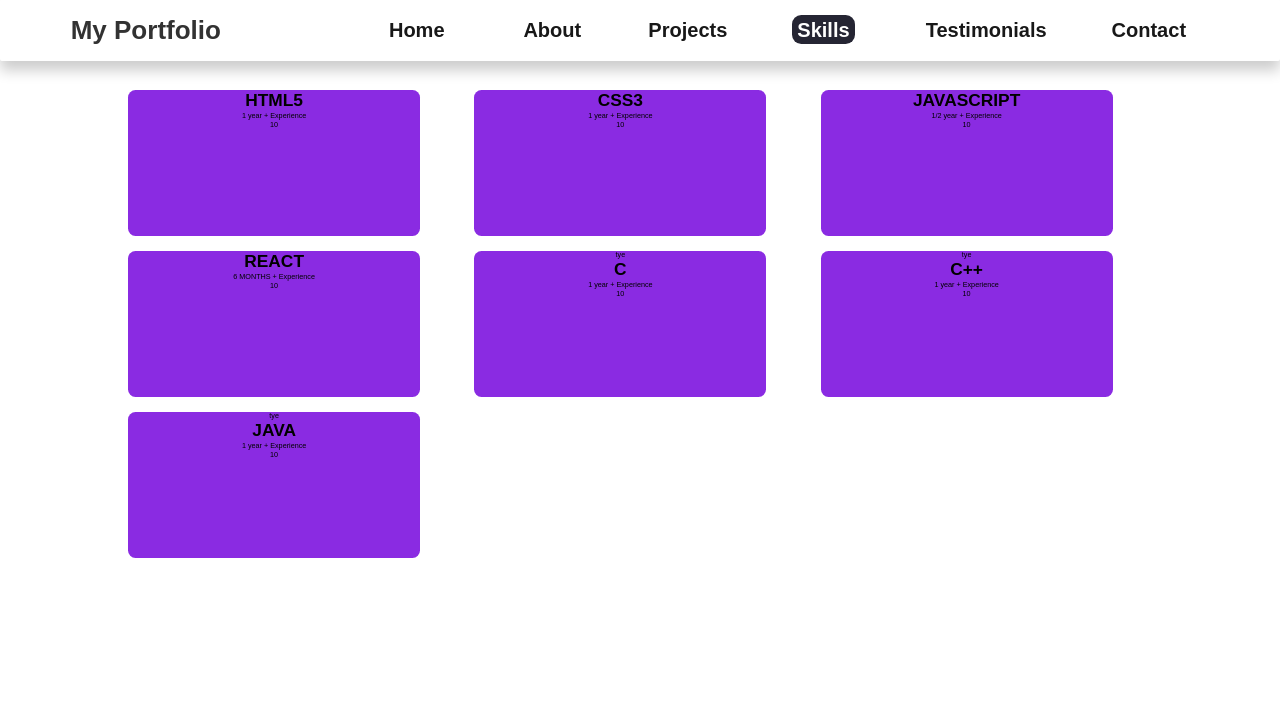
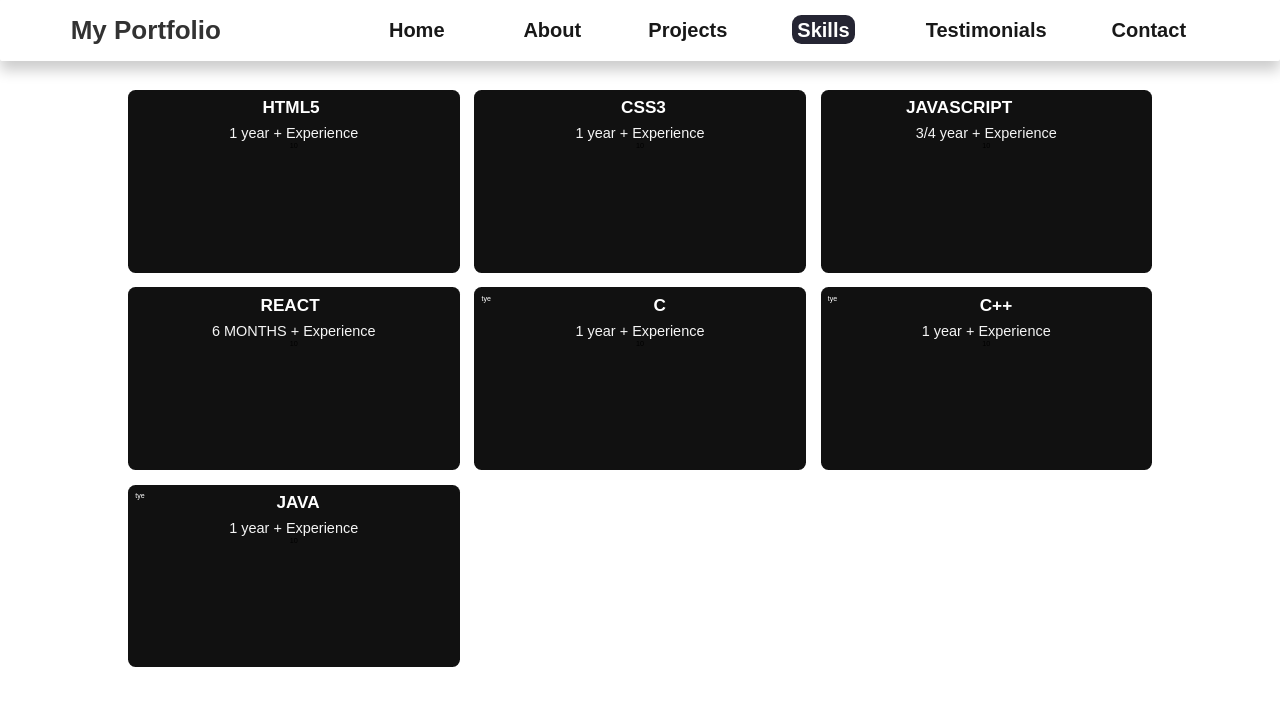
Before and after one commit to iamkorir3/portfolio, a React (Vite) app: page /Skills in a window 1280 px wide. Shown: the top 706 px of the page. Built offline with nearby package versions, Linux system fonts and the light colour scheme.

Commit message:
contact page

```diff
--- a/src/Pages/Contact.jsx
+++ b/src/Pages/Contact.jsx
@@ -1,10 +1,13 @@
 import Navigation from "../components/Navigation";
+import ContactMe from "../components/ContactMe";
 
 function Contact() {
   return (
     <div>
-       <Navigation/>
-      <h1>contact me</h1>
+      <div>
+        <Navigation />
+      </div>
+      <ContactMe />
     </div>
   );
 }
--- a/src/components/Aboutcompo.module.css
+++ b/src/components/Aboutcompo.module.css
@@ -32,7 +32,7 @@
 }
 .infoTitle p {
   font-size: 2.8rem;
-  opacity: 50%;
+  opacity: 70%;
   width: fit-content;
   margin: 0 auto;
 }
--- /dev/null
+++ b/src/components/ContactMe.jsx
@@ -0,0 +1,14 @@
+import styles from "./ContactMe.module.css";
+
+function ContactMe() {
+  return (
+    <div className={styles.container}>
+      <div className={styles.infoTitle}>
+        <h2>About Me</h2>
+        <p>Discover More about me, story behind my Work</p>
+      </div>
+    </div>
+  );
+}
+
+export default ContactMe;
--- /dev/null
+++ b/src/components/ContactMe.module.css
@@ -0,0 +1,21 @@
+.container {
+  display: flex;
+  background-color: rgba(232, 233, 239, 0.936);
+  background-color: white;
+  padding: 2rem 1rem;
+  width: 100%;
+  border-radius: 2px;
+  box-shadow: 0 10px 15px rgba(0, 0, 0, 0.2);
+}
+.infoTitle h2 {
+  font-size: 4.8rem;
+  width: fit-content;
+  margin: 0 auto;
+  margin-top: 3rem;
+}
+.infoTitle p {
+  font-size: 2.8rem;
+  opacity: 50%;
+  width: fit-content;
+  margin: 0 auto;
+}
--- a/src/components/Myskills.jsx
+++ b/src/components/Myskills.jsx
@@ -4,26 +4,27 @@ const skills = [
   {
     name: "HTML5",
     strength: 10,
-    logo: <ion-icon name="logo-html5"></ion-icon>,
+    logo: <ion-icon color="red" name="logo-html5"></ion-icon>,
     time: "1 year + Experience",
   },
   {
     name: "CSS3",
     strength: 10,
-    logo: <ion-icon name="logo-css3"></ion-icon>,
+    logo: <ion-icon color="purple" name="logo-css3"></ion-icon>,
     time: "1 year + Experience",
   },
   {
-    name: "JAVASCRIPT",
+    name: "  JAVASCRIPT",
     strength: 10,
-    logo: <ion-icon name="logo-javascript"></ion-icon>,
-    time: "1/2 year + Experience",
+    logo: <ion-icon color="yellow" name="logo-javascript"></ion-icon>,
+    time: "3/4 year + Experience",
   },
   {
     name: "REACT",
     strength: 10,
-    logo: <ion-icon name="logo-react"></ion-icon>,
+    logo: <ion-icon color="blue" name="logo-react"></ion-icon>,
     time: "6 MONTHS + Experience",
+    color: "",
   },
   { name: "C", strength: 10, logo: <p>tye</p>, time: "1 year + Experience" },
   { name: "C++", strength: 10, logo: <p>tye</p>, time: "1 year + Experience" },
@@ -41,12 +42,14 @@ export default function Myskills() {
 }
 
 function SkillCard({ skill }) {
-  const { name, strength, logo, time } = skill;
+  const { name, strength, logo, time, color } = skill;
   return (
     <div className={styles.skill}>
-      <p>{logo}</p>
-      <h3>{name}</h3>
-      <p>{time}</p>
+      <div className={styles.skillHead}>
+        <p style={{ color: color }}>{logo}</p>
+        <h3>{name}</h3>
+      </div>
+      <p style={{ color: "whitesmoke", fontSize: "2rem" }}>{time}</p>
       <div>{strength}</div>
     </div>
   );
--- a/src/components/Myskills.module.css
+++ b/src/components/Myskills.module.css
@@ -11,9 +11,26 @@
 }
 
 .skill {
-  height: 20rem;
-  background-color: blueviolet;
-  max-width: 40rem;
+  height: 25rem;
+  background-color: rgba(0, 0, 0, 0.932);
+  max-width: 50rem;
   text-align: center;
   border-radius: 8px;
 }
+
+.skillHead {
+  display: flex;
+  width: 60%;
+  padding: 1rem;
+  justify-content: space-between;
+}
+
+.skillHead p,
+h3 {
+  color: white;
+  /* color: yellow; */
+}
+
+.skillHead p ion-icon {
+  font-size: 3.2rem;
+}
```
